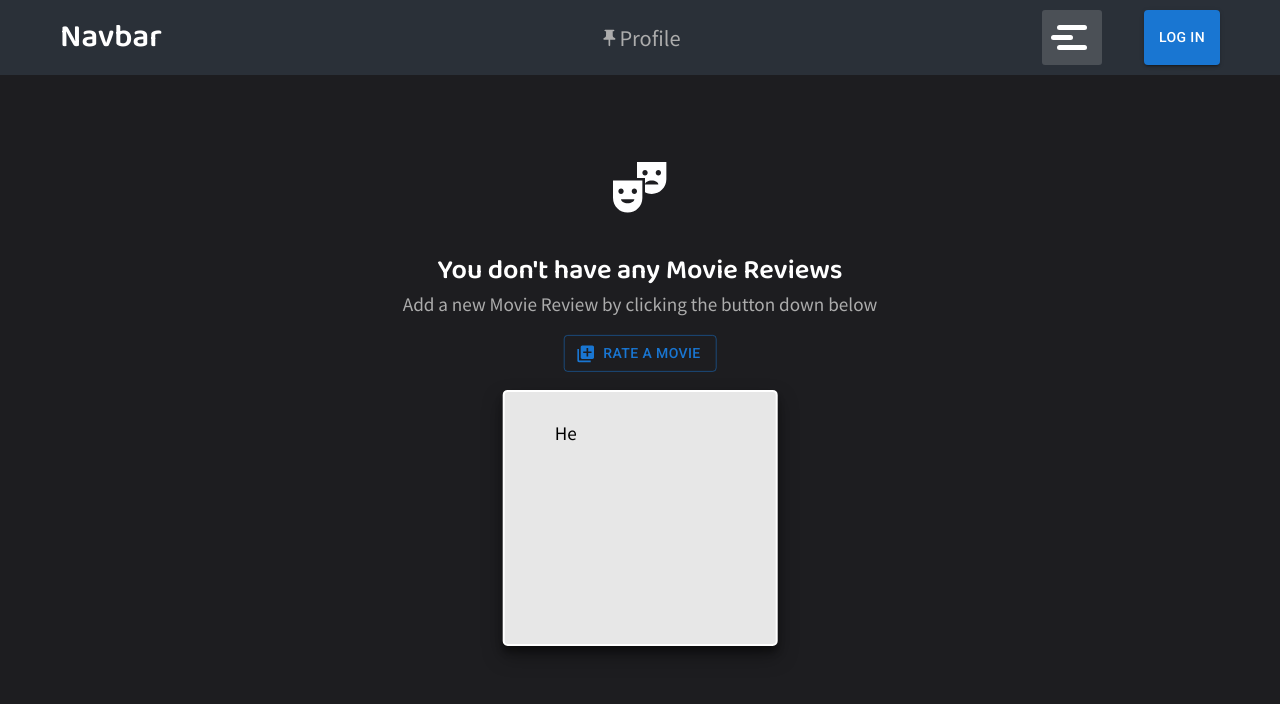
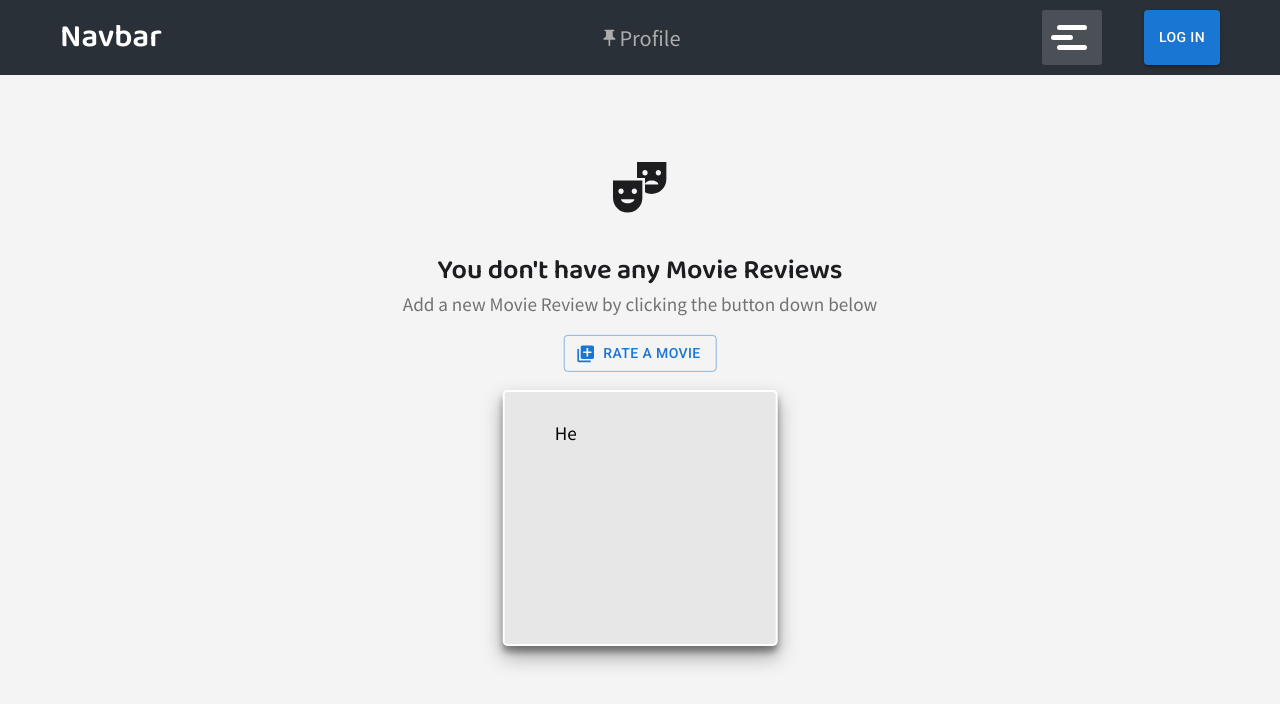
Before and after one commit to matterwin/CSC4402-Spring23, a React (Create React App) app in the folder App/front-end/: page /Profile in a window 1280 px wide. Shown: the top 704 px of the page. Built offline with nearby package versions, Linux system fonts and the light colour scheme; a web font is replaced by a local one.

Commit message:
changing to white theme

```diff
--- a/App/front-end/src/App.css
+++ b/App/front-end/src/App.css
@@ -7,5 +7,5 @@ body {
   background-color: #1d1d20;
   overflow-x: hidden;
   /* light-mode */
-  /* background-color: #f4f4f5; */
+  background-color: #f4f4f5;
 }
--- a/App/front-end/src/Core/Home/Home.css
+++ b/App/front-end/src/Core/Home/Home.css
@@ -34,6 +34,7 @@
     padding-bottom: 50px;
     border-radius: 10px;
     background-color: #1d1d20;
+    background-color: #f4f4f5;
   }
 
   .container-users {
@@ -266,16 +267,16 @@
   /* Define the keyframes for the glowing effect */
 @keyframes glowing {
   0% {
-    color: #fff;
-    text-shadow: 0 0 10px #fff;
+    color: #1d1d20;
+    text-shadow: 0 0 10px #1d1d20;
   }
   50% {
-    color: #fff;
-    text-shadow: 0 0 20px #fff;
+    color: #1d1d20;
+    text-shadow: 0 0 20px #1d1d20;
   }
   100% {
-    color: #fff;
-    text-shadow: 0 0 10px #fff;
+    color: #1d1d20;
+    text-shadow: 0 0 10px #1d1d20;
   }
 }
 
--- a/App/front-end/src/Core/Profile/Profile.css
+++ b/App/front-end/src/Core/Profile/Profile.css
@@ -19,6 +19,7 @@
 
 .h1-msg {
     color: rgb(255, 255, 255);
+    color: #1d1d20;
     font-size: 1.7rem;
     font-family: 'Baloo 2', cursive;
     margin-bottom: 0;
@@ -26,7 +27,7 @@
 
 .p-msg {
     margin-top: 0;
-    color: #acacac;
+    color: #727272;
     font-family: 'Source Sans Pro', sans-serif;
     font-size: 1.2rem;
 }
--- a/App/front-end/src/Core/Profile/Profile.js
+++ b/App/front-end/src/Core/Profile/Profile.js
@@ -12,7 +12,7 @@ function Profile() {
     <div >
         <div className="profile-container">
             <div className='no-vid-msg'>
-                <TheaterComedyIcon sx={{ fontSize: 64, color: '#FFFFFF' }}/>
+                <TheaterComedyIcon sx={{ fontSize: 64, color: '#1d1d20' }}/>
                 <p className='h1-msg'>You don't have any Movie Reviews</p>
                 <p className='p-msg'>Add a new Movie Review by clicking the button down below</p>
                 <NavLink className="title" end to="/RateReview">
```
